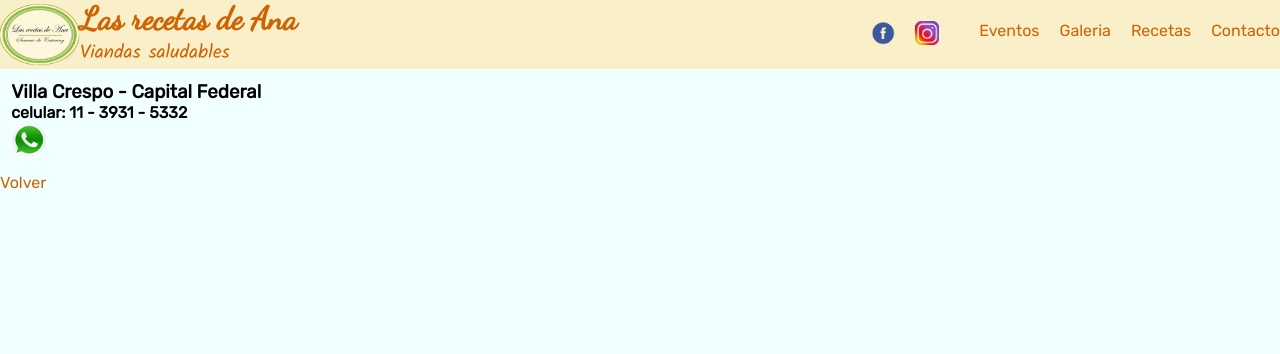
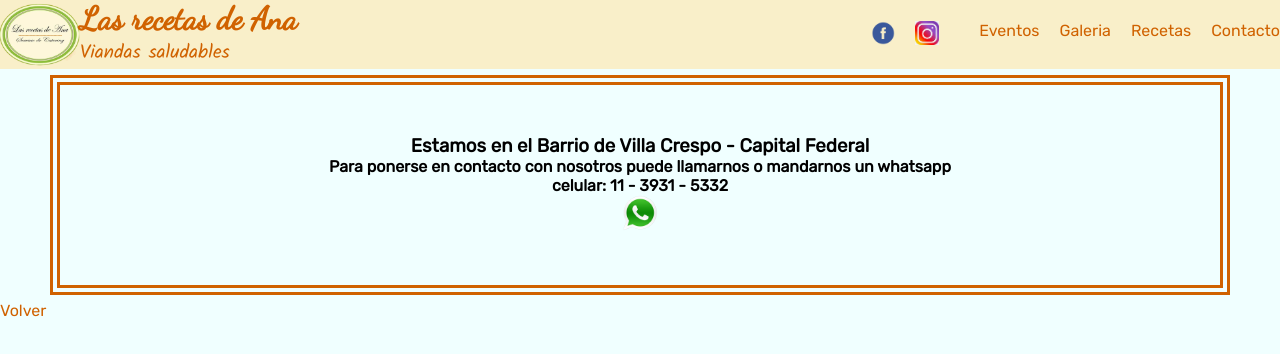
Before and after one commit to roxanfa/TPFinal, a plain HTML site: page Contacto.html in a window 1280 px wide. Drawn offline with Linux system fonts and the light colour scheme; a web font is replaced by a local one.

Commit message:
caja
En la página de contacto se le aplicó el estilo caja a los datos

```diff
--- a/Contacto.html
+++ b/Contacto.html
@@ -30,12 +30,15 @@
         </nav>
       </div>
     </header>
-    <main>
-      <h3> Villa Crespo - Capital Federal</h3>
-      <h4> celular: 11 - 3931 - 5332</h4>
-      <a href="https://api.whatsapp.com/send/?phone=5491139315332"><img src="img/logos/whatsapp.png" width="36" height="36"></a>
-    </main>
-  <a href="lasrecetasdeana.html">Volver</a>
-  <script>document.write('<script src="http://' + (location.host || 'localhost').split(':')[0] + ':35729/livereload.js?snipver=1"></' + 'script>')</script>
+
+      <main class="direccion">
+        <h3>Estamos en el Barrio de Villa Crespo - Capital Federal</h3>
+        <h4> Para ponerse en contacto con nosotros puede llamarnos o mandarnos un whatsapp</h4>
+        <h4> celular: 11 - 3931 - 5332</h4>
+        <a href="https://api.whatsapp.com/send/?phone=5491139315332"><img src="img/logos/whatsapp.png" width="36" height="36"></a>
+      </main>
+
+    <a href="lasrecetasdeana.html">Volver</a>
+
 </body>
 </html>
--- a/css/config.css
+++ b/css/config.css
@@ -5,7 +5,7 @@ atencion: #D09152
 */
 /* fuentes externas */
 /*       */
-/*Poppins*/@import url('http://fonts.googleapis.com/css2?family=Poppins:wgt@200;300;400;500;600;700;800;900&display=swap');
+/*Satisfy*/@import url('https://fonts.googleapis.com/css2?family=Cookie&family=Dancing+Script&family=Kalam&family=Satisfy&family=Sriracha&display=swap');
 /*Kalam  */@import url('https://fonts.googleapis.com/css2?family=Kalam&display=swap');
 /*Satisfy*/@import url('https://fonts.googleapis.com/css2?family=Cookie&family=Dancing+Script&family=Kalam&family=Satisfy&family=Sriracha&display=swap');
 
@@ -20,7 +20,6 @@ atencion: #D09152
 }
 
 body {
-	font-family: Agbalumo, cursive;
 	background: azure;
 	font-family: Rubik;
 }
@@ -90,6 +89,16 @@ footer{
 	justify-content: flex-end;
 }
 
+.direccion {
+	text-align: center;
+	border: double 10px #D06200;
+	padding-top: 50px;
+	padding-bottom: 50px;
+	margin-right: 50px;
+	margin-left: 50px
+
+}
+
 
 @media (max-width: 800px) {
 	.navbar {
```
Also changed, not shown: Eventos.html (+0 -1 lines), Galeria.html (+0 -1 lines), Recetas.html (+2 -2 lines), lasrecetasdeana.html (+0 -2 lines).
